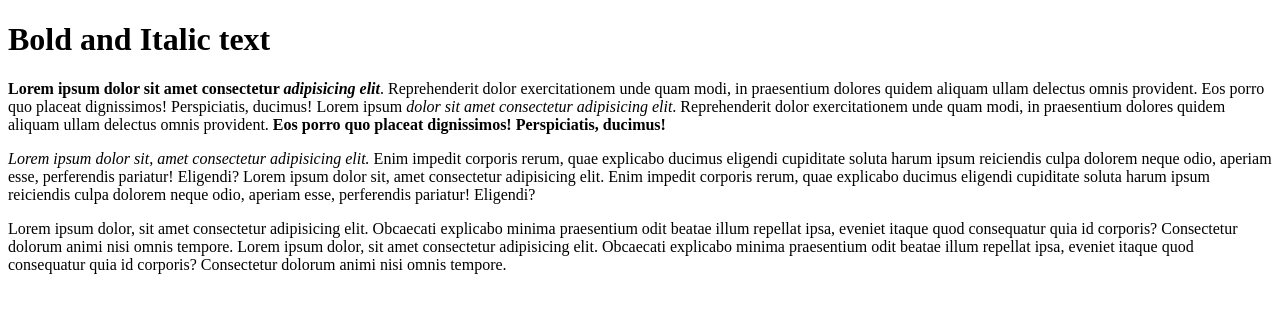
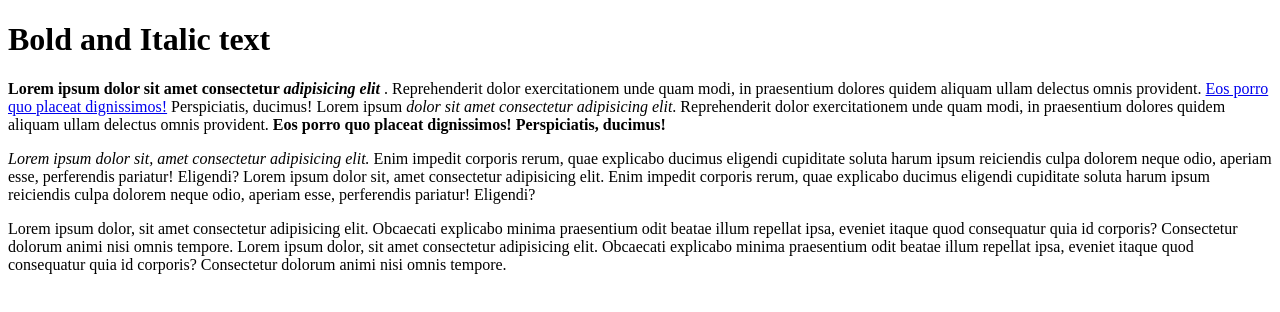
Before and after one commit to rrrrafael/theodinproject.com, a plain HTML site: page youtube/kevin-powell/index.html in a window 1280 px wide. Drawn offline with Linux system fonts and the light colour scheme.

Commit message:
Edit youtube/kevin-powell/index.html

```diff
--- a/youtube/kevin-powell/index.html
+++ b/youtube/kevin-powell/index.html
@@ -4,7 +4,6 @@
     <meta charset="UTF-8">
     <title>My First Website</title>
   </head>
-
   <body>
     <!-- BEGIN Par 1 and 2
       <p>My First Website!</p>
@@ -31,21 +30,22 @@
 
     <!-- do not use <b> and <i> !!! -->
 
-    <p><strong>Lorem ipsum dolor sit amet consectetur <em>adipisicing
-      elit</em></strong>. Reprehenderit dolor exercitationem unde quam modi,
+    <p><strong>Lorem ipsum dolor sit amet consectetur <em>adipisicing elit
+      </em></strong>. Reprehenderit dolor exercitationem unde quam modi, in
+      praesentium dolores quidem aliquam ullam delectus omnis provident.
+      <a href="http://www.google.com">Eos porro quo placeat dignissimos!</a>
+      Perspiciatis, ducimus! Lorem ipsum <em>dolor sit amet consectetur
+      adipisicing elit</em>. Reprehenderit dolor exercitationem unde quam modi,
       in praesentium dolores quidem aliquam ullam delectus omnis provident.
-      Eos porro quo placeat dignissimos! Perspiciatis, ducimus! Lorem ipsum
-      <em>dolor sit amet consectetur adipisicing elit</em>. Reprehenderit dolor
-      exercitationem unde quam modi, in praesentium dolores quidem aliquam
-      ullam delectus omnis provident. <strong>Eos porro quo placeat
-      dignissimos! Perspiciatis, ducimus!</strong></p>
+      <strong>Eos porro quo placeat dignissimos! Perspiciatis,
+      ducimus!</strong></p>
 
     <!-- this is an HTML comment -->
     <!-- <em> stands for emphasis - this makes my text italic! -->
 
-    <p><em>Lorem ipsum dolor sit, amet consectetur adipisicing elit.</em> Enim
-      impedit corporis rerum, quae explicabo ducimus eligendi cupiditate soluta
-      harum ipsum reiciendis culpa dolorem neque odio, aperiam esse,
+    <p><em>Lorem ipsum dolor sit, amet consectetur adipisicing elit.</em>
+      Enim impedit corporis rerum, quae explicabo ducimus eligendi cupiditate
+      soluta harum ipsum reiciendis culpa dolorem neque odio, aperiam esse,
       perferendis pariatur! Eligendi? Lorem ipsum dolor sit, amet consectetur
       adipisicing elit. Enim impedit corporis rerum, quae explicabo ducimus
       eligendi cupiditate soluta harum ipsum reiciendis culpa dolorem neque
@@ -53,11 +53,10 @@
 
     <p>Lorem ipsum dolor, sit amet consectetur adipisicing elit. Obcaecati
       explicabo minima praesentium odit beatae illum repellat ipsa, eveniet
-      itaque quod consequatur quia id corporis? Consectetur dolorum animi nisi
-      omnis tempore. Lorem ipsum dolor, sit amet consectetur adipisicing elit.
-      Obcaecati explicabo minima praesentium odit beatae illum repellat ipsa,
-      eveniet itaque quod consequatur quia id corporis? Consectetur dolorum
-      animi nisi omnis tempore.</p>
-
+      itaque quod consequatur quia id corporis? Consectetur dolorum animi
+      nisi omnis tempore. Lorem ipsum dolor, sit amet consectetur adipisicing
+      elit. Obcaecati explicabo minima praesentium odit beatae illum repellat
+      ipsa, eveniet itaque quod consequatur quia id corporis? Consectetur
+      dolorum animi nisi omnis tempore.</p>
   </body>
 </html>
```
